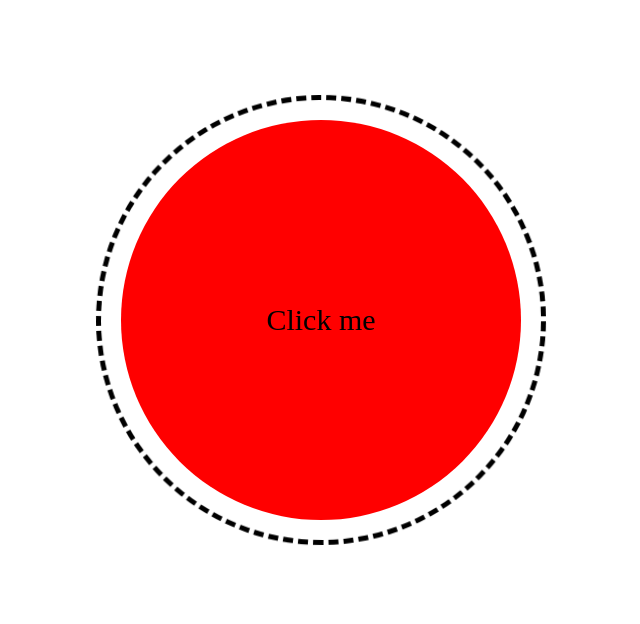
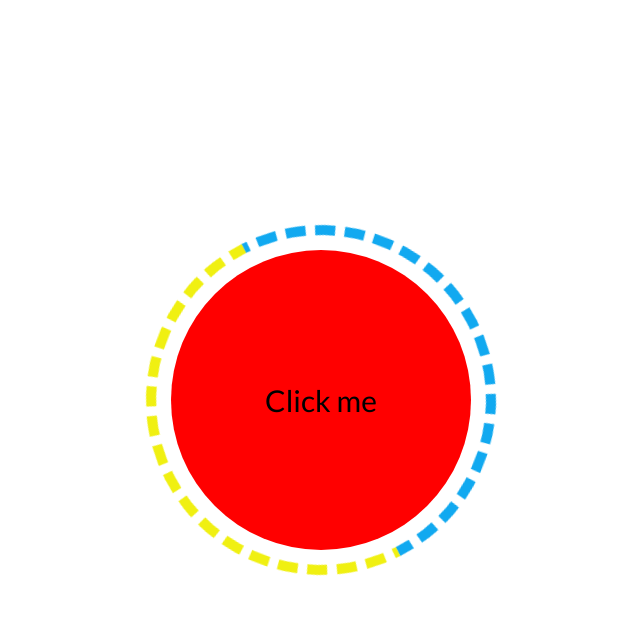
Before and after one commit to Crni88/Frontend-task-1, a plain HTML site: page index.html in a window 1280 px wide. Shown: the whole page, without its empty margins (319-959 px from the left). Drawn offline with Linux system fonts and the light colour scheme.

Commit message:
Final version 1.0

```diff
--- a/index.html
+++ b/index.html
@@ -7,11 +7,31 @@
     <link rel="stylesheet" href="style.css">
 </head>
 <body>
-    <div class="border">
+    <div class="border border2" id="border">
     </div>
-    <div class="main-div">
+    <div class="main-div" id="main-div">
         <span>Click me</span>
    </div>
 
-</body>
+   <script>
+
+
+     (function(document){
+  var div = document.getElementById('border');
+  var icon = document.getElementById('main-div');
+  var open = false;
+
+  icon.addEventListener('click', function(){
+    if(open){
+      div.className = 'border';
+    } else{
+      div.className = 'border open';
+    }
+
+    open = !open;
+  });
+})(document);
+
+   </script>
+
 </html>
--- a/style.css
+++ b/style.css
@@ -1,40 +1,59 @@
+@import url("https://fonts.googleapis.com/css2?family=Lato&display=swap");
+
 * {
   box-sizing: border-box;
+}
+:root {
+  --border-one: rgb(240, 240, 17);
+  --border-two: rgb(17, 169, 240);
+  --border-dimensions: 350px;
 }
 
 body {
   display: flex;
   flex-direction: column;
   align-items: center;
-  justify-content: center;
-  height: 80vh;
+  justify-content: center; /*promijeni ovo u centar kad budes*/
+  height: 100vh;
   margin: 0;
+  font-family: "Lato", sans-serif;
 }
-
 .border {
   /*Dimenzije*/
-  width: 450px;
-  height: 450px;
+  width: var(--border-dimensions);
+  height: var(--border-dimensions);
   /*Krug*/
-  -webkit-border-radius: 450px;
-  -moz-border-radius: 450px;
-  border-radius: 450px;
+  -webkit-border-radius: var(--border-dimensions);
+  -moz-border-radius: var(--border-dimensions);
+  border-radius: var(--border-dimensions);
   background: transparent;
   /*Centrirat items*/
   display: flex;
   flex-direction: column;
   align-items: center;
   justify-content: center;
-  border: 5px dashed black;
-  animation: rotation 2s infinite linear;
+  /*Border*/
+  border: 10px dashed;
+  border-top-color: var(--border-one);
+  border-left-color: var(--border-one);
+
+  border-bottom-color: var(--border-two);
+  border-right-color: var(--border-two);
+
+  /*Animacija*/
+  animation: rotation 10s infinite reverse;
 }
-
+/*Animacija on click*/
+.border.open {
+  animation: rotation 10s infinite linear;
+}
 .main-div {
+  /*Pozicija*/
   position: absolute;
   top: 5;
   /*Dimenzije*/
-  width: 400px;
-  height: 400px;
+  width: 300px;
+  height: 300px;
   /*Krug*/
   -webkit-border-radius: 200px;
   -moz-border-radius: 200px;
@@ -46,7 +65,9 @@ body {
   align-items: center;
   justify-content: center;
 }
-
+.main-div:hover {
+  cursor: pointer;
+}
 span {
   font-size: 30px;
 }
```
